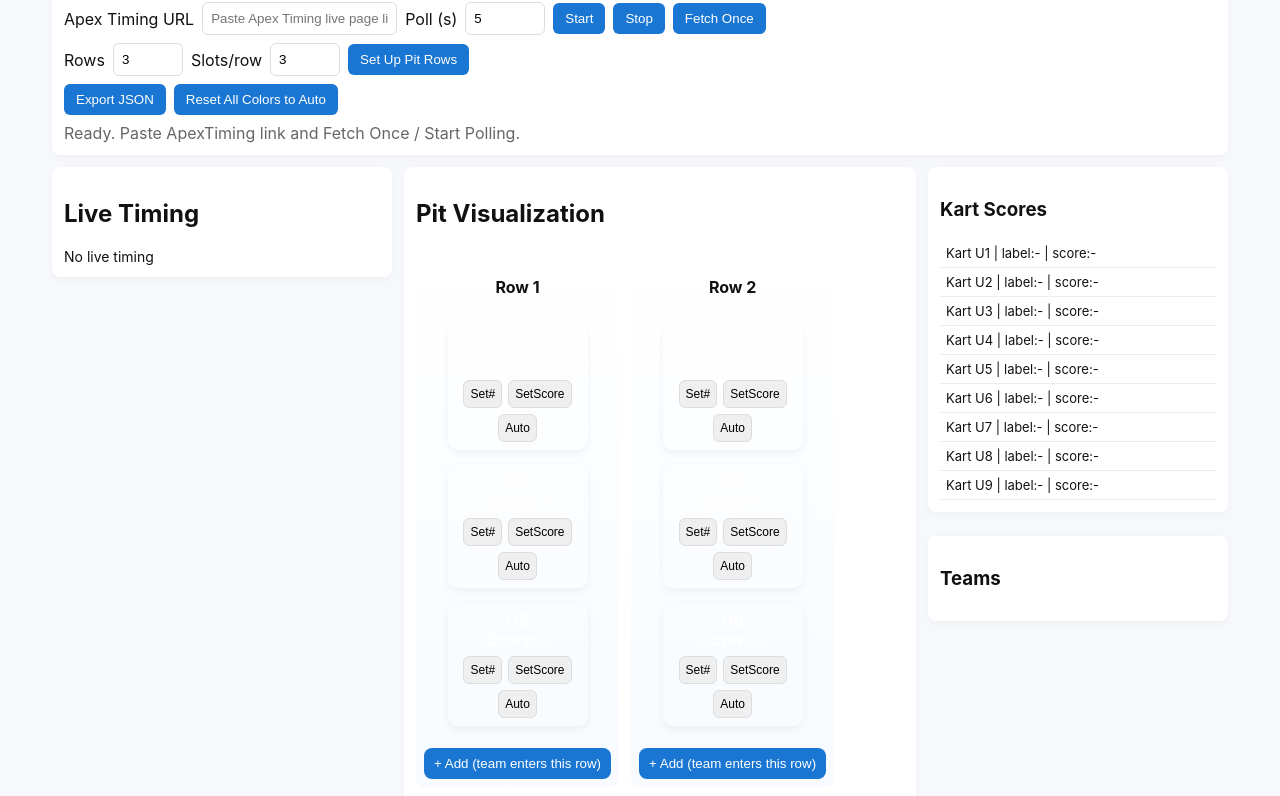
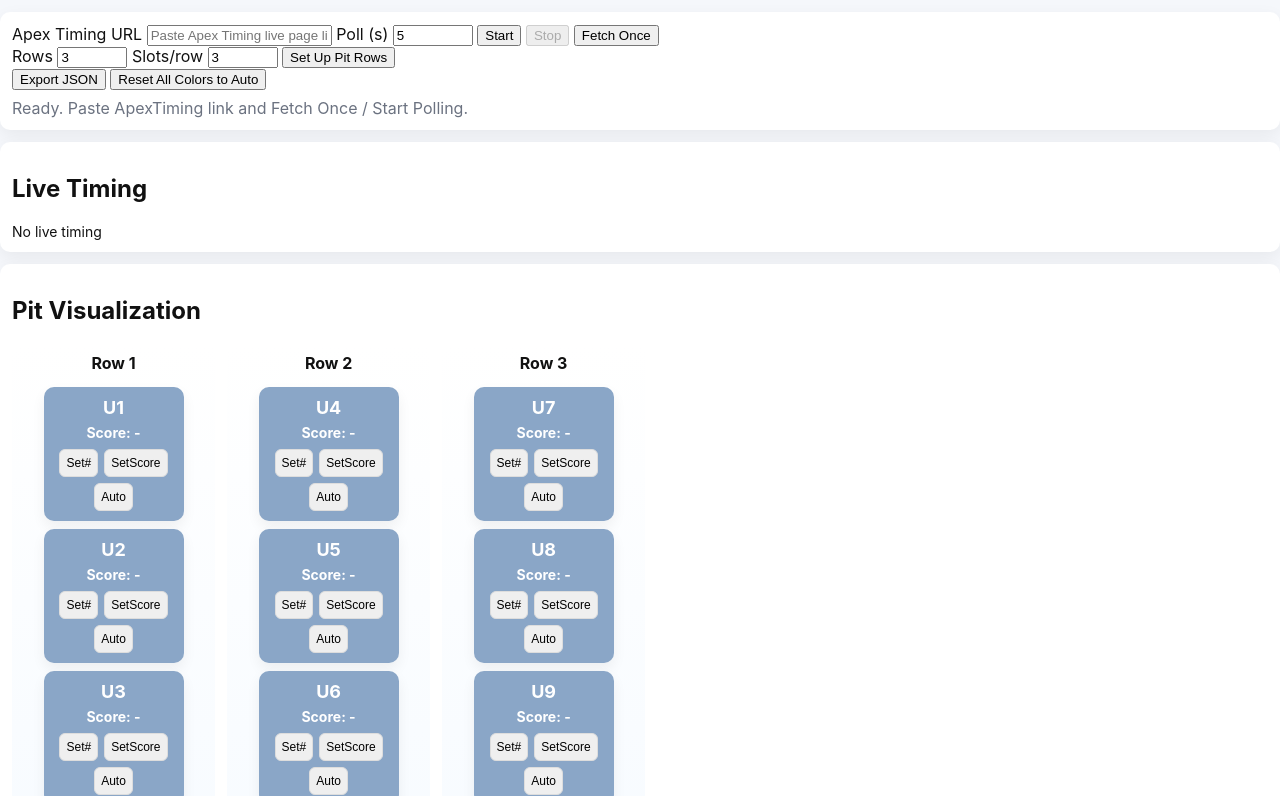
Before and after one commit to danieldobiszmotokary-jpg/SKCEB-Kart-Tracker-v2, a website: page public/index.html in a window 1280 px wide. Shown: the part 70-866 px from the top of the page. Drawn offline with Linux system fonts and the light colour scheme.

Commit message:
Update styles.css

```diff
--- a/public/styles.css
+++ b/public/styles.css
@@ -1,48 +1,64 @@
 :root{
-  --bg:#f6f8fb; --card:#fff; --accent:#1976d2; --muted:#666;
+  --bg:#f5f7fb; --card:#ffffff; --accent:#1e6fff; --muted:#6b7280;
 }
 *{box-sizing:border-box}
 body{margin:0;font-family:Inter,Arial,Helvetica,sans-serif;background:var(--bg);color:#111}
-header{background:var(--card);padding:12px 16px;box-shadow:0 1px 4px rgba(0,0,0,0.06)}
-h1{margin:0;font-size:20px}
-main{padding:12px;max-width:1200px;margin:0 auto}
-.card{background:var(--card);padding:12px;border-radius:8px;box-shadow:0 2px 8px rgba(0,0,0,0.04);margin-bottom:12px}
-.controls .row{display:flex;gap:8px;align-items:center;flex-wrap:wrap;margin-bottom:8px}
-.controls input[type="text"], .controls input[type="number"], .controls input{padding:8px;border-radius:6px;border:1px solid #ddd}
-.controls button{background:var(--accent);color:white;border:0;padding:8px 12px;border-radius:6px;cursor:pointer}
-.status{margin-top:4px;color:var(--muted)}
+.header{background:var(--card);border-bottom:1px solid rgba(0,0,0,0.04)}
+.header-inner{max-width:1200px;margin:0 auto;padding:14px 16px}
+.header h1{margin:0;font-size:18px}
+.header-sub{color:var(--muted);font-size:13px;margin-top:4px}
 
 /* layout */
-.layout{display:flex;gap:12px;align-items:flex-start}
-.left{flex:0 0 340px}
-.center{flex:1 1 520px}
-.right{flex:0 0 300px;display:flex;flex-direction:column;gap:12px}
+.main{max-width:1200px;margin:12px auto;padding:0 12px}
+.card{background:var(--card);padding:12px;border-radius:10px;box-shadow:0 6px 18px rgba(2,6,23,0.06);margin-bottom:12px}
+.controls-row{display:flex;gap:8px;align-items:center;flex-wrap:wrap}
+.controls-row input[type="text"], .controls-row input[type="number"], .controls-row input{padding:8px;border-radius:8px;border:1px solid #e6e9ef}
+.controls-row button{background:var(--accent);color:white;border:0;padding:8px 12px;border-radius:8px;cursor:pointer}
+
+.status{margin-top:8px;color:var(--muted)}
+
+/* content */
+.content{display:flex;gap:12px;align-items:flex-start}
+.left{flex:0 0 360px}
+.center{flex:1}
+.right{flex:0 0 320px;display:flex;flex-direction:column;gap:12px}
 
 /* live table */
-.live-table{max-height:520px;overflow:auto;font-size:14px}
-.live-row{display:flex;gap:8px;padding:6px;border-bottom:1px solid #eee;align-items:center}
+.live-table{max-height:480px;overflow:auto;font-size:14px}
+.live-row{display:flex;gap:8px;padding:8px;border-bottom:1px solid #eee;align-items:center}
 .live-row div{min-width:60px}
 
-/* pit columns -> vertical stacks (rows independent) */
+/* pit container: rows horizontally, karts vertical stack */
 .pit-container{display:flex;gap:12px;flex-wrap:wrap}
 .pit-column{display:flex;flex-direction:column;gap:8px;padding:8px;border-radius:8px;min-width:160px;align-items:center;background:linear-gradient(180deg,#fff,#f7fbff)}
-.kart-box{width:140px;min-height:100px;border-radius:10px;display:flex;flex-direction:column;justify-content:center;align-items:center;color:#fff;font-weight:700;padding:8px;box-shadow:0 3px 8px rgba(0,0,0,0.06);margin-bottom:6px}
+.pit-column h4{margin:0 0 6px 0}
+
+/* kart box (square-like) */
+.kart-box{
+  width:140px; min-height:100px; border-radius:10px; display:flex;flex-direction:column;justify-content:center;align-items:center;color:#fff;font-weight:700;padding:10px;box-shadow:0 6px 14px rgba(0,0,0,0.06)
+}
+.kart-default{background:#8aa6c7;color:#fff}
 .kart-blue{background:#3498db}
 .kart-purple{background:#9b59b6}
 .kart-green{background:#2ecc71}
 .kart-yellow{background:#f1c40f;color:#111}
 .kart-orange{background:#e67e22}
 .kart-red{background:#e74c3c}
-.kart-controls{display:flex;gap:6px;flex-wrap:wrap;justify-content:center;margin-top:6px}
-.kart-controls select, .kart-controls input, .kart-controls button{font-size:12px;padding:6px;border-radius:6px;border:1px solid #ddd}
-.add-btn{margin-top:8px;background:#1976d2;color:white;border:0;padding:8px 10px;border-radius:8px;cursor:pointer}
+
+.kart-label{font-size:18px;margin-bottom:6px}
+.kart-score{font-size:14px;margin-bottom:8px}
+.kart-controls{display:flex;gap:6px;flex-wrap:wrap;justify-content:center}
+.kart-controls button, .kart-controls input{font-size:12px;padding:6px;border-radius:6px;border:1px solid #ddd}
+
+/* add button */
+.add-btn{margin-top:6px;background:#1976d2;color:white;border:0;padding:8px 10px;border-radius:8px;cursor:pointer}
 
 /* sidebar lists */
 #kartScoresList div, #teamList div{padding:6px;border-bottom:1px solid #eee;font-size:13px}
 
 /* responsive */
 @media (max-width:900px){
-  .layout{flex-direction:column}
+  .content{flex-direction:column}
   .left,.right{width:100%}
   .kart-box{width:120px}
 }
```
